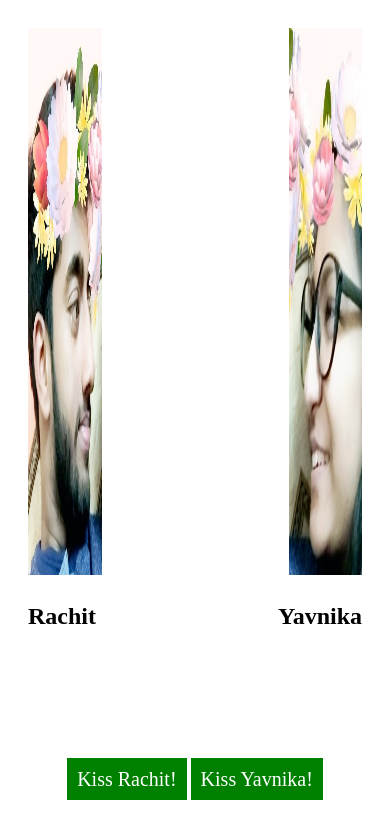
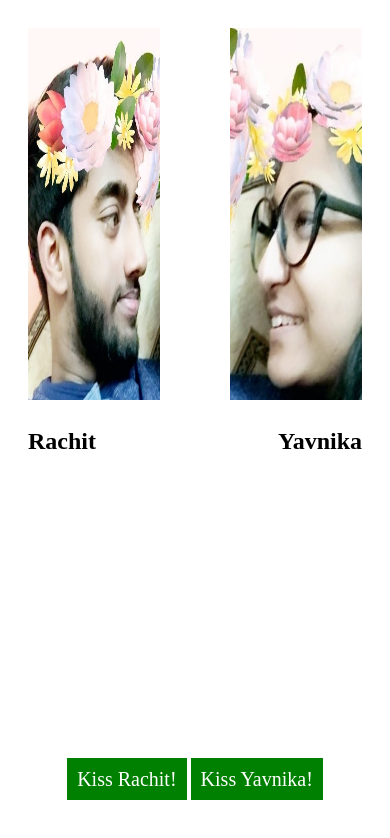
Before and after one commit to rachit2400/kiss, a plain HTML site: page index.html in a window 390 px wide. Drawn offline with Linux system fonts and the light colour scheme.

Commit message:
Update style.css

```diff
--- a/style.css
+++ b/style.css
@@ -58,3 +58,25 @@ img{
     background-color: rgb(255, 255, 255);
     color: rgb(2, 156, 23);
 }
+
+@media(max-width: 500px){
+    .yav img{
+        width: 90%;
+        height: 70%;
+    }
+
+    .yav{
+        width: 100%;
+        height: 70%;
+    }
+    .rach img{
+        width: 90%;
+        height: 70%;
+    }
+
+    .rach{
+        width: 100%;
+        height: 70%;
+    }
+
+}
```
